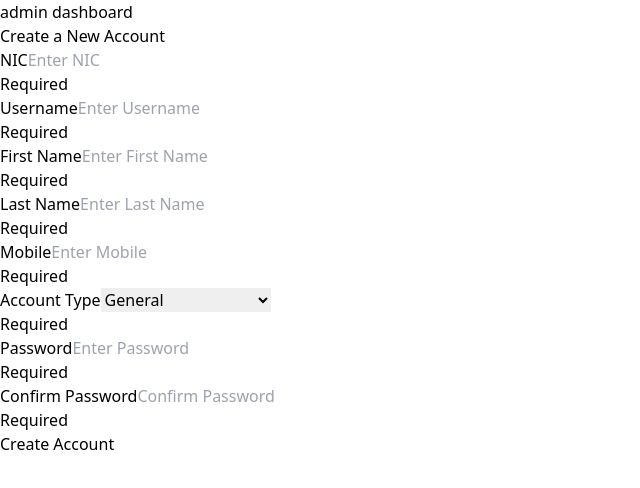
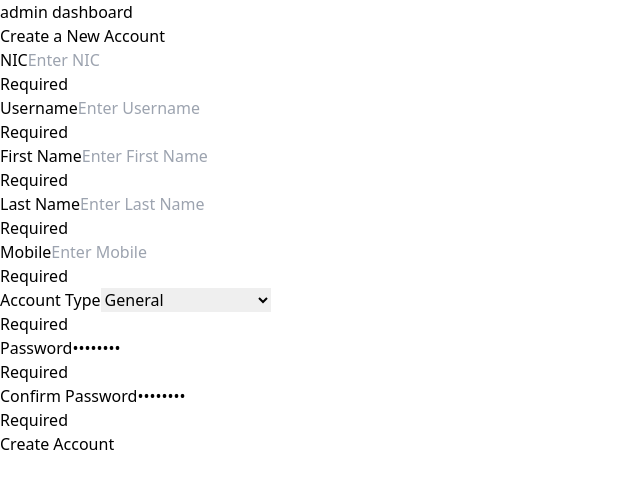
Before and after one commit to TrackNGo/frontend_admin, a React (Vite) app: page /createaccount in a window 1280 px wide. Shown: the top 488 px of the page, without its empty margins (0-640 px from the left). Built offline with nearby package versions, Linux system fonts and the light colour scheme.

Commit message:
fix: set_default_password

```diff
--- a/src/pages/auth/CreateAccount.tsx
+++ b/src/pages/auth/CreateAccount.tsx
@@ -6,16 +6,17 @@ import UserTypes from "../../types/user/UserTypes"
 
 const CreateAccount = () => {
   const [error, setError] = useState<{ [key: string]: string }>({})
+  const [confirmPassword, setConfirmPassword] = useState('abcd@123') // New state for confirm password
+
   const [formData, setFormData] = useState<UserTypes>({
     nic: '',
     username: '',
     firstName: '',
     lastName: '',
     mobile: '',
-    password: '',
+    password: 'abcd@123',
     accType: 'General',
   })
-  const [confirmPassword, setConfirmPassword] = useState('') // New state for confirm password
 
   const handleInputChange = (event: ChangeEvent<HTMLInputElement | HTMLSelectElement>) => {
     const { name, value } = event.target
```
